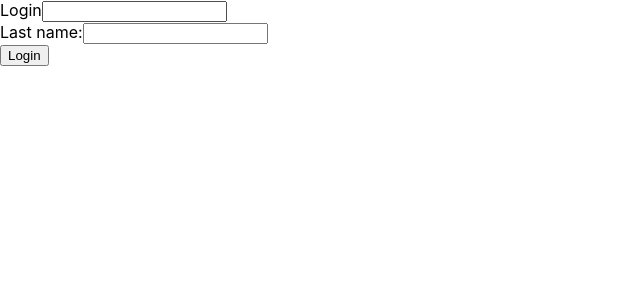
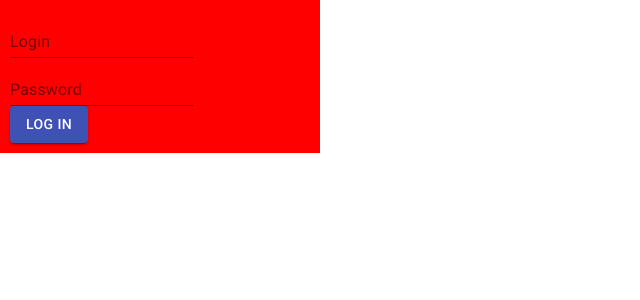
Before and after one commit to okarinbro/gymder, a React (Create React App) app in the folder frontend/: page / in a window 1280 px wide. Shown: the top 300 px of the page, without its empty margins (0-640 px from the left). Built offline with nearby package versions, Linux system fonts and the light colour scheme.

Commit message:
Material UI components added to login window

```diff
--- a/frontend/package.json
+++ b/frontend/package.json
@@ -3,6 +3,7 @@
   "version": "0.1.0",
   "private": true,
   "dependencies": {
+    "@material-ui/core": "^4.9.5",
     "@testing-library/jest-dom": "^4.2.4",
     "@testing-library/react": "^9.4.1",
     "@testing-library/user-event": "^7.2.1",
--- a/frontend/public/index.html
+++ b/frontend/public/index.html
@@ -3,6 +3,7 @@
   <head>
     <meta charset="utf-8" />
     <link rel="icon" href="%PUBLIC_URL%/favicon.ico" />
+    <link rel="stylesheet" href="https://fonts.googleapis.com/css?family=Roboto:300,400,500,700&display=swap" />
     <meta name="viewport" content="width=device-width, initial-scale=1" />
     <meta name="theme-color" content="#000000" />
     <meta
--- a/frontend/src/components/login.js
+++ b/frontend/src/components/login.js
@@ -1,4 +1,7 @@
 import React, { Component } from 'react';
+import Button from '@material-ui/core/Button';
+import TextField from '@material-ui/core/TextField'
+import '../styles/login.css'
 
 class Login extends Component {
     state = {
@@ -32,15 +35,13 @@ class Login extends Component {
 
     render() {
         return (
-            <div>
+            <div className="loginWindow">
                 <form onSubmit={this.loginButtonOnClick}>
-                    <label for="login">Login</label>
-                    <input type="text" id="login" name="login" onChange={this.loginInputChangeHandler} />
+                    <TextField id="outlined-basic" label="Login" onChange={this.loginInputChangeHandler}></TextField>
                     <br></br>
-                    <label for="password">Last name:</label>
-                    <input type="text" id="password" name="password" onChange={this.passwordInputChangeHandler} />
+                    <TextField id="outlined-basic" label="Password" type="password" onChange={this.passwordInputChangeHandler}></TextField>
                     <br></br>
-                    <input type="submit" value="Login" />
+                    <Button type="submit" variant="contained" color="primary" >Log in</Button>
                 </form>
             </div>
         )
--- /dev/null
+++ b/frontend/src/styles/login.css
@@ -0,0 +1,9 @@
+.loginWindow {
+    font-family: Roboto;
+    padding: 10px;
+    display: flex;
+    background-color:red;
+    width: 300px;
+    flex-direction: column;
+    justify-content: center;
+}
--- a/frontend/src/styles/mainContent.css
+++ b/frontend/src/styles/mainContent.css
@@ -6,4 +6,5 @@
     margin-left: 250px; /* navigation bar size related */
     margin-right: 300px; /* rank size related */
     margin-top: 30px;
+    font-family: Roboto;
 }
```
Also changed, not shown: 1 other file (tests, documents, lock files or other folders).
